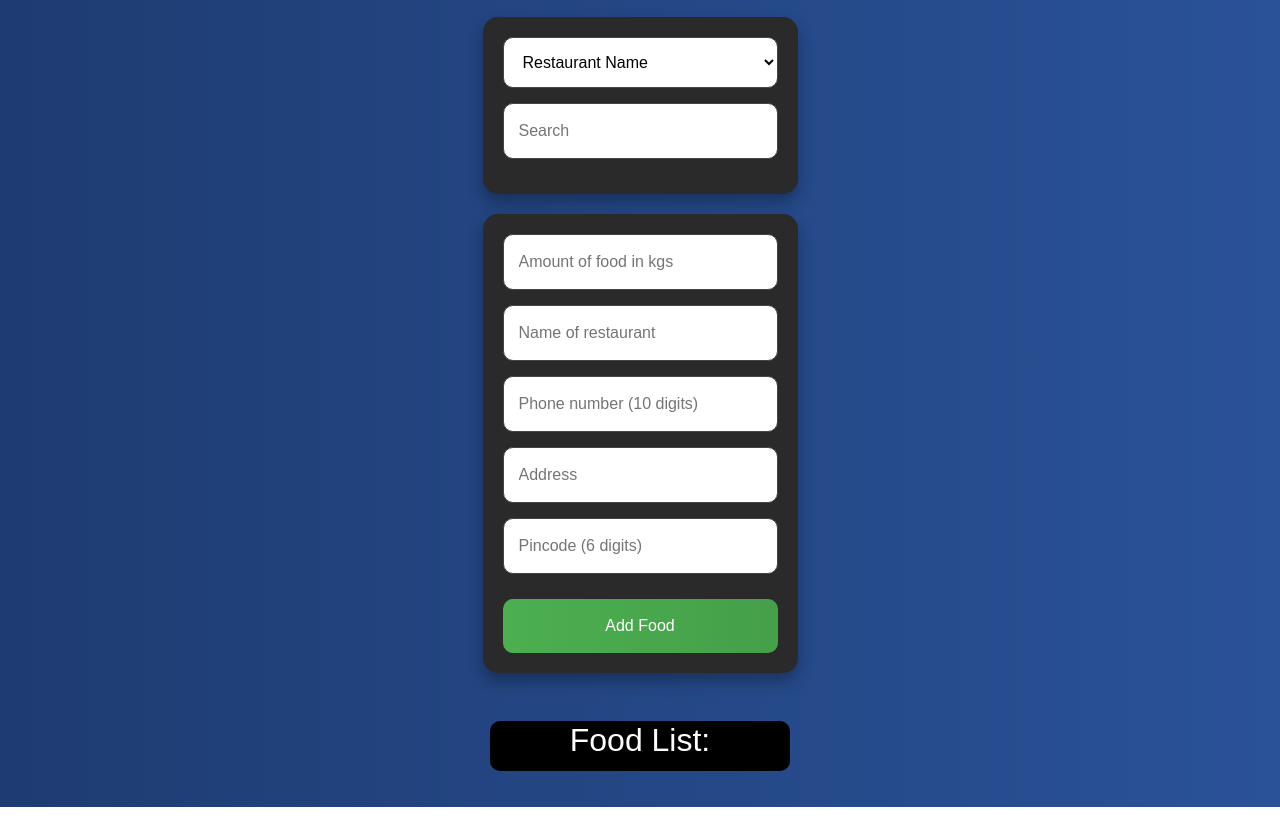
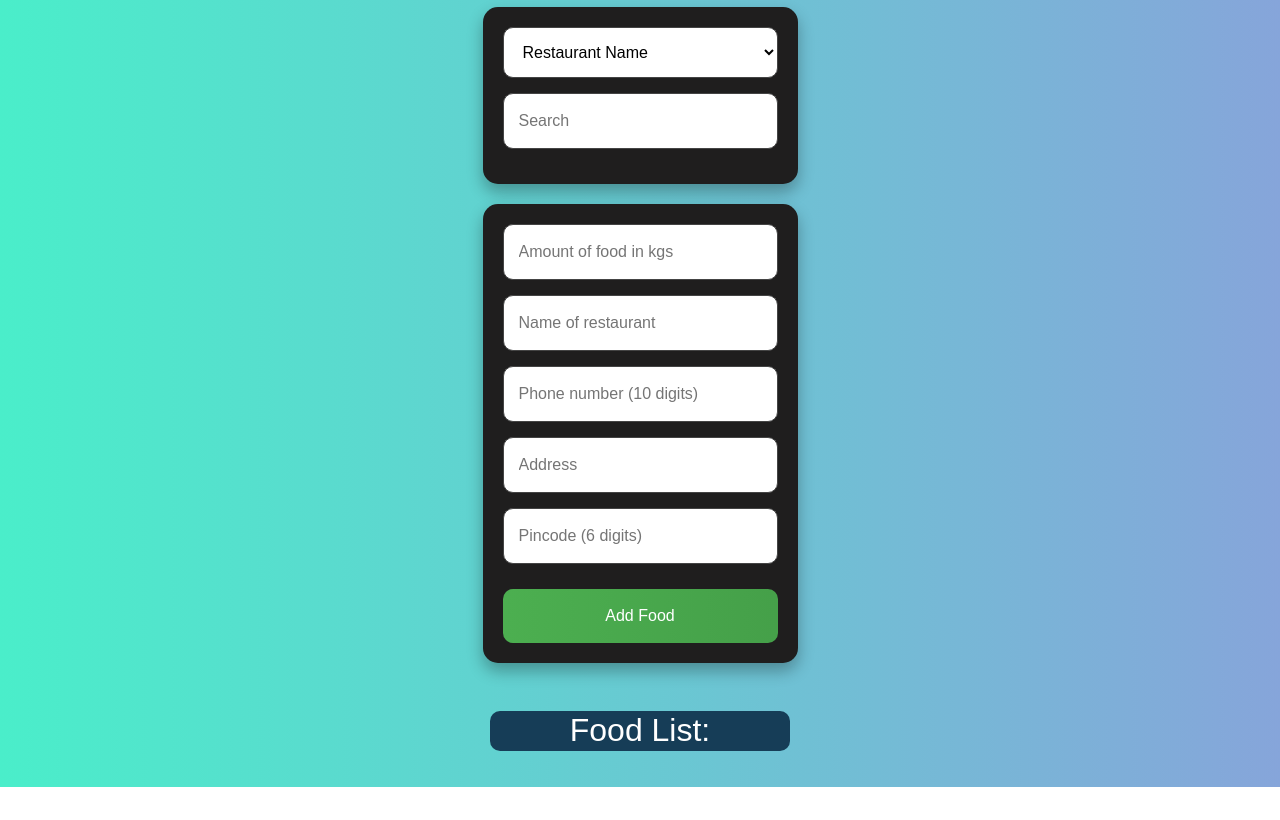
Before and after one commit to khushiiagrawal/Rescue-bites, a plain HTML site: page miniproject/index.html in a window 1280 px wide. Shown: the part 155-975 px from the top of the page. Drawn offline with nearby package versions, Linux system fonts and the light colour scheme; no server answers.

Commit message:
change in css

```diff
--- a/miniproject/homepage.css
+++ b/miniproject/homepage.css
@@ -77,8 +77,14 @@ h2{
 
 .display{
     display: flex;
+    flex-direction: row;
     justify-content: center;
+    transition: transform 0.3s ease-in-out;
 
+}
+
+.display:hover {
+    transform: scale(1.01); /* Increase size on hover */
 }
 .col-lg-6 wow fadeInUp{
     display: flex;
--- a/miniproject/style.css
+++ b/miniproject/style.css
@@ -46,7 +46,7 @@ body {
     align-items: center;
     justify-content: center;
     min-height: 100vh;
-    background: linear-gradient(to right, #1e3c72, #2a5298);
+    background: linear-gradient(to right, #4aeeca, #86a5da);
     color: #fff;
     box-sizing: border-box;
 }
@@ -55,8 +55,8 @@ body {
 .task-form, .search-form {
     margin-top: 20px;
     padding: 20px;
-    background-color: #2a2a2a;
-    box-shadow: 0 8px 16px rgba(0, 0, 0, 0.3);
+    background-color: #1f1e1e;
+    box-shadow: 0 8px 16px rgba(7, 7, 7, 0.3);
     border-radius: 15px;
     width: 90%;
     max-width: 360px;
@@ -122,7 +122,7 @@ body {
 .task-item {
     width: 100%;
     max-width: 1200px;
-    background-color: #3b3b3b;
+    background-color: #113941;
     padding: 20px;
     margin-bottom: 10px;
     border-radius: 15px;
@@ -189,8 +189,8 @@ h2{
     text-align: center;
 }
 .heading{
-    background-color: #000;
+    background-color: #163d57;
     width: 300px;
-    height: 50px;
+    height: 40px;
     border-radius: 10px;
 }
```
Also changed, not shown: miniproject/homepage.html (+1 -1 lines).
